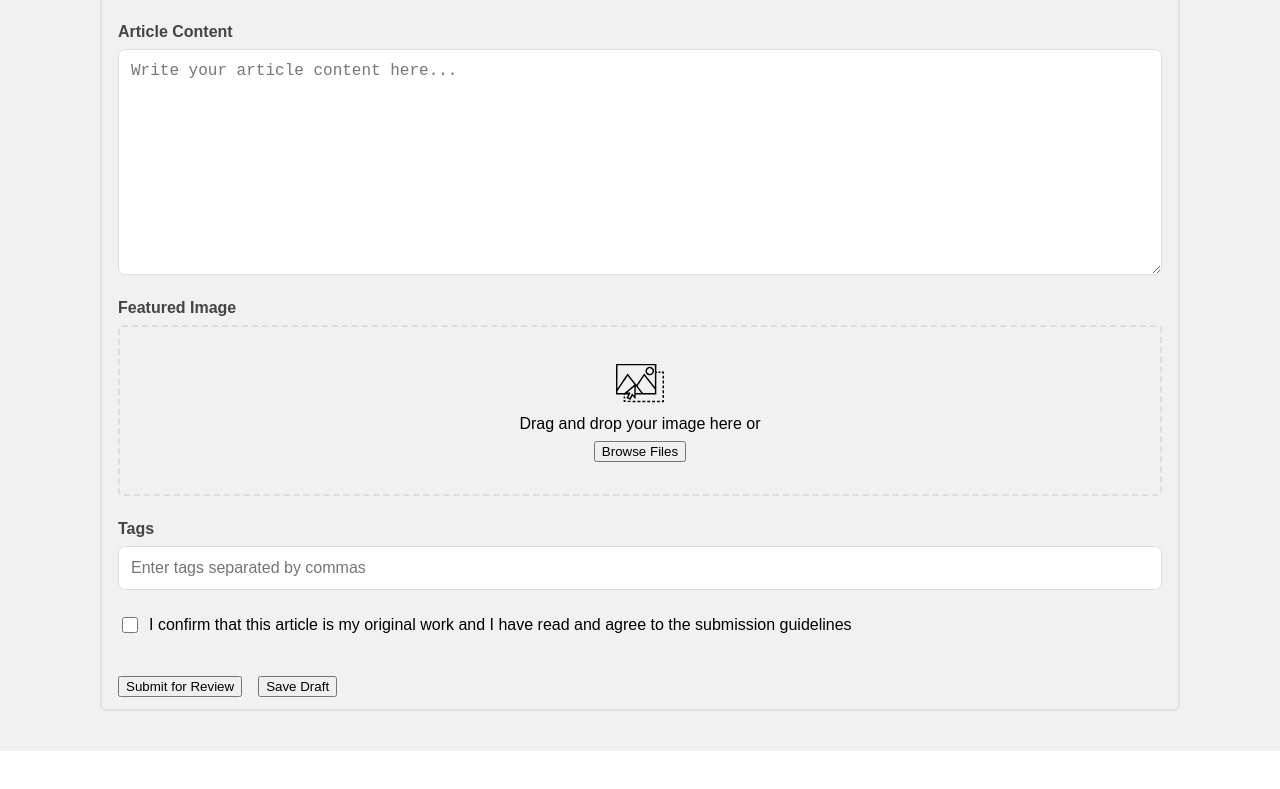
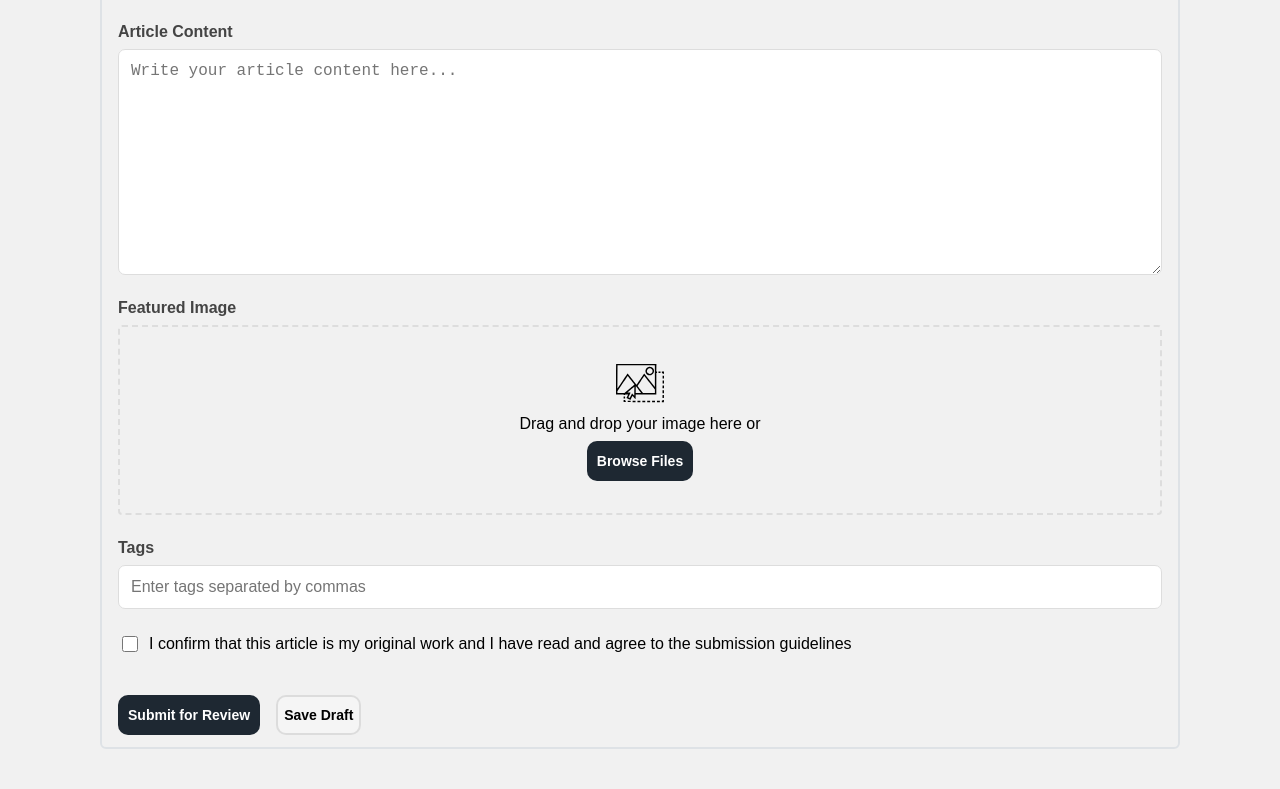
Before and after one commit to Ziragon/FinalActVisualProgramming, a React (Create React App) app in the folder final-project/: page /submitArticle in a window 1280 px wide. Shown: the part 595-1384 px from the top of the page. Before the commit the page ends 1346 px from the top, so only its background shows below. Built offline with nearby package versions, Linux system fonts and the light colour scheme.

Commit message:
Исправление ошибок с классами

```diff
--- a/final-project/src/components/submitArticle/SubmitArticle.jsx
+++ b/final-project/src/components/submitArticle/SubmitArticle.jsx
@@ -1,5 +1,4 @@
 import styles from '../../styles/SubmitArticle.module.css';
-import cl from "../../styles/ReviewDefaultClasses.module.css";
 import loadIcon from "../../styles/img/drop-file.svg";
 import { useState, useRef } from 'react';
 const SubmitArticle = () => {
@@ -103,7 +102,7 @@ const SubmitArticle = () => {
                                         <span>Drag and drop your image here or</span>
                                         <button
                                             type="button"
-                                            className={cl.black_button}
+                                            className="black_button"
                                             onClick={handleButtonClick}>
                                             Browse Files
                                         </button>
@@ -149,8 +148,8 @@ const SubmitArticle = () => {
                     </div>
 
                     <div className={styles.formActions}>
-                        <button type="submit" className={cl.black_button}>Submit for Review</button>
-                        <button type="button" className={cl.white_button}>Save Draft</button>
+                        <button type="submit" className="black_button">Submit for Review</button>
+                        <button type="button" className="white_button">Save Draft</button>
                     </div>
                 </form>
             </div>
```
